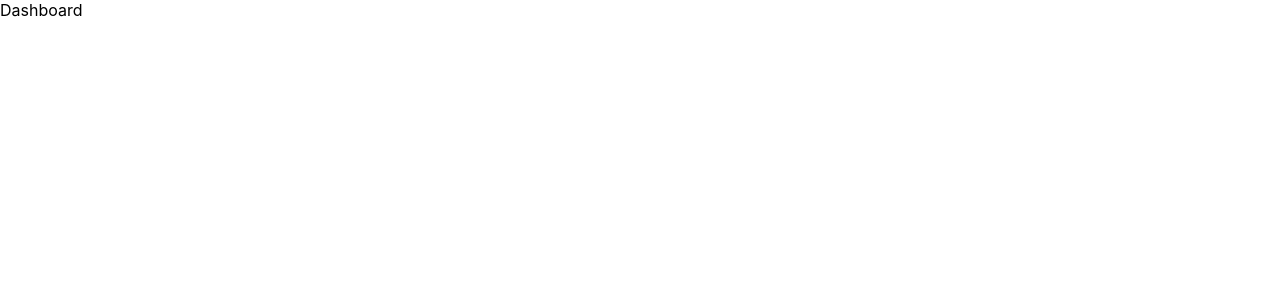
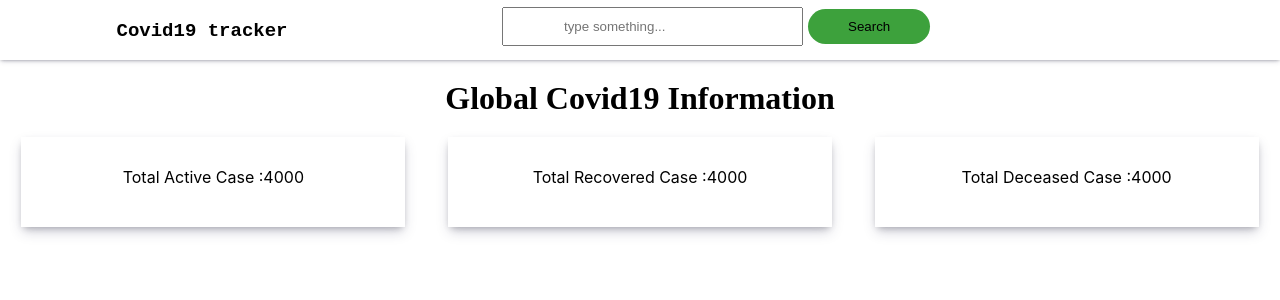
Before and after one commit to Iqbal0786/covid19_assignment, a React (Create React App) app: page / in a window 1280 px wide. Shown: the top 300 px of the page. Built offline with nearby package versions, Linux system fonts and the light colour scheme.

Commit message:
added dashboard component

```diff
--- a/src/App.css
+++ b/src/App.css
@@ -1,7 +1,10 @@
 .App {
   text-align: center;
 }
-
+*{
+  margin: 0;
+  padding: 0;
+}
 .App-logo {
   height: 40vmin;
   pointer-events: none;
--- a/src/components/Dashboard.jsx
+++ b/src/components/Dashboard.jsx
@@ -1,7 +1,28 @@
 import React from 'react'
-
+import "../styles/dashboard.css"
 export default function Dashboard() {
   return (
-    <div>Dashboard</div>
+  <>
+   <div id='navbar'>
+      <div id='leftnav'>
+        <h5>Covid19 tracker</h5>
+      </div>
+      <div id='rightnav'>
+        <input type="text"  placeholder='type something...'/>
+        <button>
+            Search
+        </button>
+      </div>
+   </div>
+
+   <div>
+    <h1 id='title1'>Global Covid19 Information</h1>
+   <div id='box2'>
+     <div>Total Active Case :4000</div>
+     <div>Total Recovered Case :4000</div>
+     <div>Total Deceased Case :4000</div>
+   </div>
+   </div>
+  </>
   )
 }
--- /dev/null
+++ b/src/styles/dashboard.css
@@ -0,0 +1,60 @@
+#navbar{
+    display: flex;
+    justify-content: space-between;
+    width: 100%;
+    height: 60px;
+    font-size: 14px;
+    box-shadow: rgba(50, 50, 93, 0.25) 0px 2px 5px -1px, rgba(0, 0, 0, 0.3) 0px 1px 3px -1px;
+}
+#navbar>#leftnav{
+     width: 30%;
+     height: 90%;
+     /* border: 1px solid red; */
+     text-align: center;
+     margin-left: 10px;
+}
+#leftnav>h5{
+    margin-top: 20px;
+    font-family: 'Courier New', Courier, monospace;
+    font-size: 19px;
+}
+#navbar>#rightnav{
+    width: 60%;
+    height: 90%;
+    margin-right: 20px;
+    /* border: 1px solid red; */
+}
+
+#rightnav>input{
+    padding: 10px 60px;
+    margin-left: 10px;
+    margin-top: 7px;
+}
+#rightnav>button{
+    padding: 10px 40px;
+    margin-left: 5px;
+    background-color:
+    #3da13c;
+    border:none;
+    border-radius: 25px;
+    cursor: pointer;
+}
+#title1{
+    font-family: 'Times New Roman', Times, serif;
+    text-align: center;
+    margin-top: 20px;
+}
+#box2{
+    display: flex;
+    justify-content: space-around;
+    width: 100%;
+    height: 100px;
+    margin-top: 20px;
+}
+#box2>div{
+    width: 30%;
+    height: 60px;
+    text-align: center;
+    padding-top: 30px;
+    box-shadow: rgba(50, 50, 93, 0.25) 0px 6px 12px -2px, rgba(0, 0, 0, 0.3) 0px 3px 7px -3px;
+}
```
